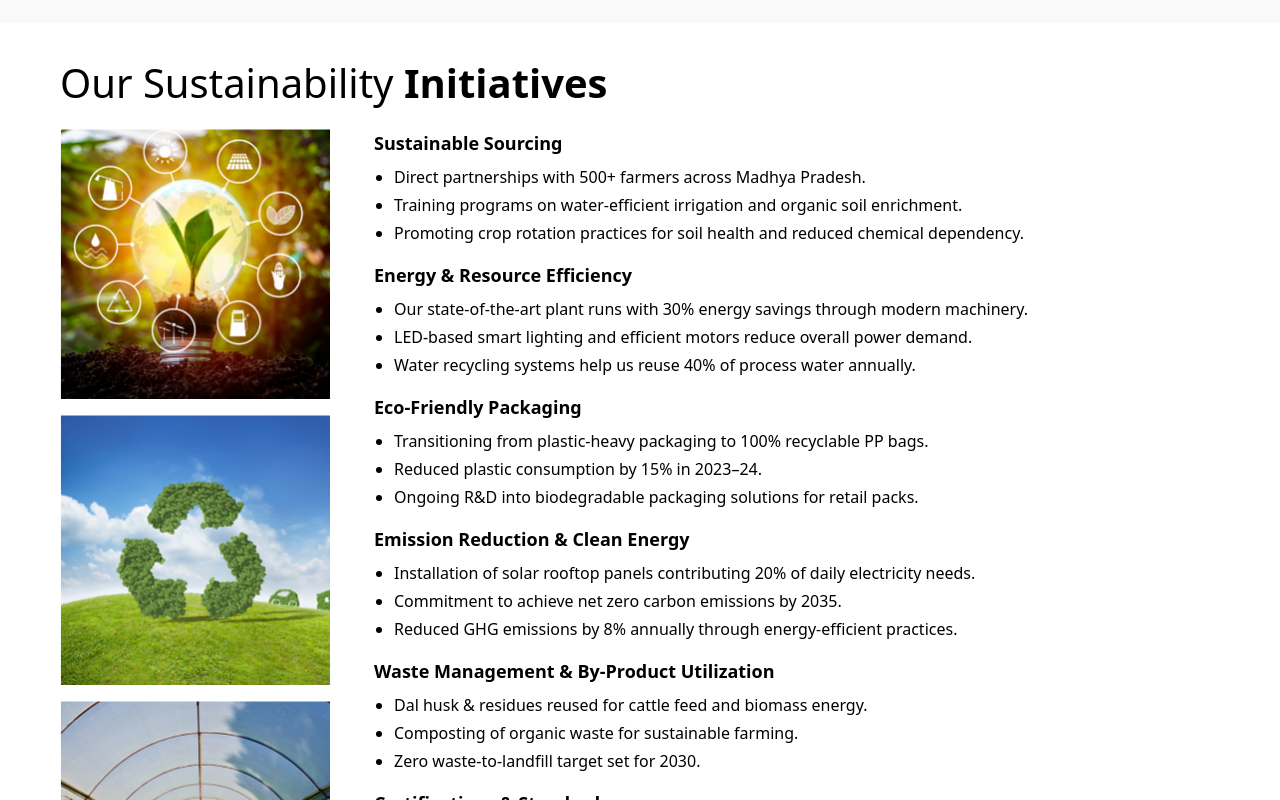
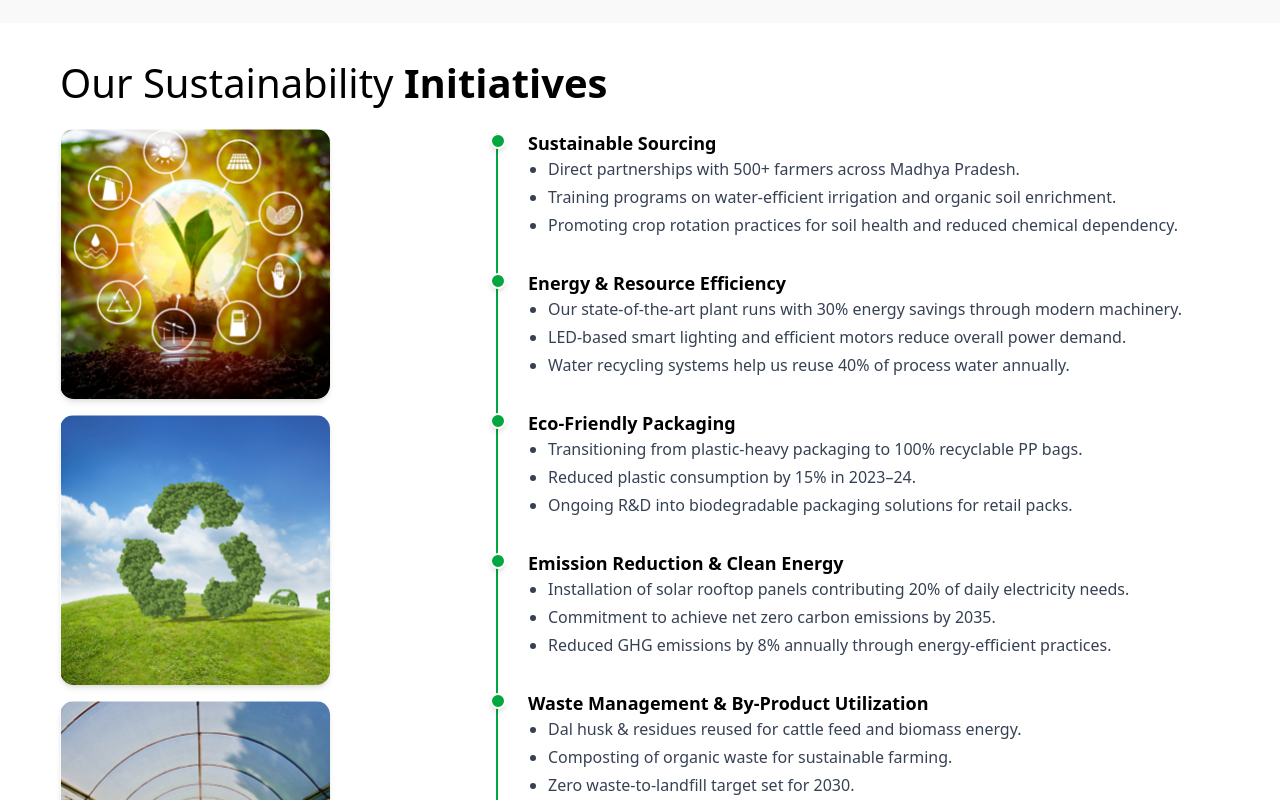
Before and after one commit to piyushpaliwalcodes/rc, a Next.js app: page /sustainability in a window 1280 px wide. Shown: the part 1320-2120 px from the top of the page. Built offline with nearby package versions, Linux system fonts and the light colour scheme.

Commit message:
getting done

```diff
--- a/app/products/[specificdal]/page.tsx
+++ b/app/products/[specificdal]/page.tsx
@@ -72,7 +72,7 @@ import { PiCookingPotLight } from "react-icons/pi";
                     <div className="flex flex-col"><h1 className="text-[28px] md:text-[40px] font-semibold capitalize">{dalDetails?.title}</h1>
                 <p>Net Weight: 30 KG</p>
                 <div className="flex w-full justify-between items-end">
-                    {dalDetails && <><StarRating rating={dalDetails?.rating} size="text-sm"  peoplerated={dalDetails?.peoplerated}/><YellowButton text="Exquire for order" link="/contactus"/></>}</div></div>
+                    {dalDetails && <><StarRating rating={dalDetails?.rating} size="text-sm"  peoplerated={dalDetails?.peoplerated}/><YellowButton text="Enquire for order" link="/contactus"/></>}</div></div>
 
                     <div className="flex flex-col gap-[20px]">
                     {
--- a/app/sustainability/page.tsx
+++ b/app/sustainability/page.tsx
@@ -10,7 +10,7 @@ import Sustainablegrowth from "@/components/Sustainablegrowth";
 
 const Sustainability = () => {
 
-
+  const logoimages = ["/sustainable/haccp.png","/sustainable/iso.png","/sustainable/fssai.png",];
 
 
     return (
@@ -30,7 +30,17 @@ const Sustainability = () => {
             <Initiative/>
             <div className="flex flex-col gap-4 min-w-1/2 items-center px-4 md:px-[60px] py-[30px] relative text-black w-full">
             <img src="/sustainable/graph.png" /></div>
+            <div className="flex flex-col gap-6 md:gap-[50px] px-4 md:px-[60px] py-6 md:py-[60px]  text-black items-center "></div>
             <Sustainablegrowth/>
+            <div className="flex gap-[30px] px-4 md:px-[60px] py-[80px] items-center ">
+              <div className="flex flex-col text-black gap-2">
+                <h1 className="text-[40px] font-semibold">Certifications & Standards</h1>
+                <p className="text-[18px] text-justify">We comply with ISO, HACCP, and FSSAI standards, ensuring global benchmarks, while pursuing advanced certifications like carbon neutrality to strengthen sustainable operations.</p>
+              </div>
+              {
+logoimages.map((item)=>(<img className="w-[224px] " src={item}/>))
+              }
+            </div>
             <Haveaquestion/>
 
         </div>
--- a/components/Initiatives.tsx
+++ b/components/Initiatives.tsx
@@ -57,21 +57,32 @@ const Initiative = () => {
       <h1 className="text-[40px] w-full">
         Our Sustainability <span className="font-bold">Initiatives</span>
       </h1>
-        <div className="flex flex-col md:flex-row gap-6 w-full">
+      <div className="flex flex-col md:flex-row gap-[150px] w-full">
         {/* Images Column */}
         <div className="flex flex-row md:flex-col gap-4">
           {images.map((image, idx) => (
-              <img key={idx} src={image} className="w-[270px] h-[270px] object-cover" />
+            <img
+              key={idx}
+              src={image}
+              className="min-w-[270px] h-[270px] object-cover rounded-xl shadow-md "
+            />
           ))}
         </div>
 
-          {/* Initiatives List */}
-          <div className="flex flex-col gap-6">
-            <ol className="list-decimal pl-5 space-y-4">
+        {/* Initiatives Timeline */}
+        <div className="flex flex-col gap-6 relative w-full">
+          {/* Vertical Line */}
+          <div className="absolute left-4 top-1 bottom-0 w-[2px] bg-green-600 h-[85%]"></div>
+
+          <ol className="space-y-8 pl-12">
             {data.map((item, idx) => (
-                <li key={idx} className="flex flex-col gap-2">
+              <li key={idx} className="relative">
+                {/* Dot */}
+                <span className="absolute -left-[38px] top-1 w-4 h-4 bg-green-600 rounded-full border-2 border-white shadow-md"></span>
+
+                {/* Content */}
                 <h2 className="font-semibold text-lg">{item.heading}</h2>
-                  <ul className="list-disc pl-5 space-y-1">
+                <ul className="list-disc pl-5 space-y-1 text-gray-700">
                   {item.points.map((pt, i) => (
                     <li key={i}>{pt}</li>
                   ))}
```
Also changed, not shown: 1 other file (tests, documents, lock files or other folders). Lines whose indentation alone changed are shown as unchanged.
